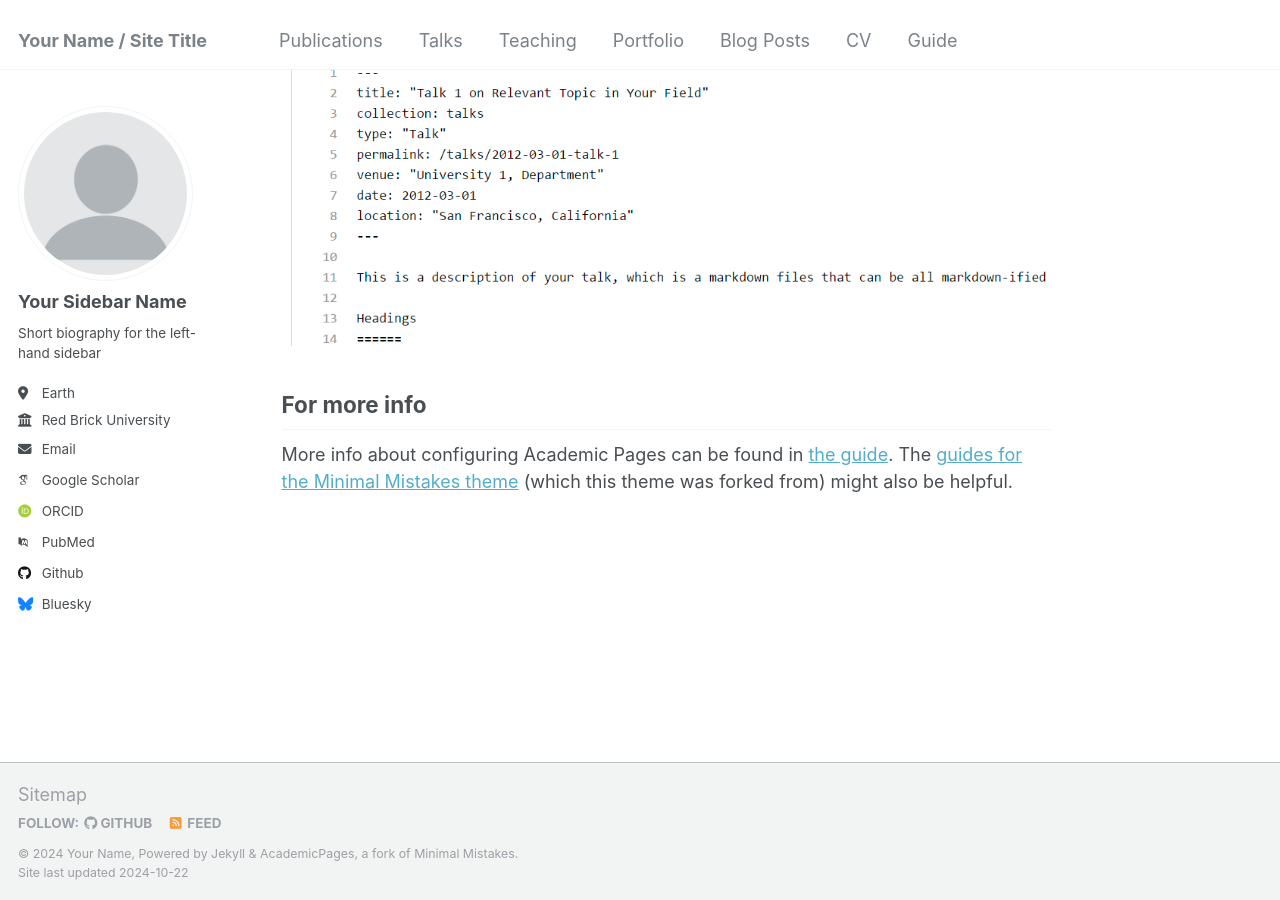
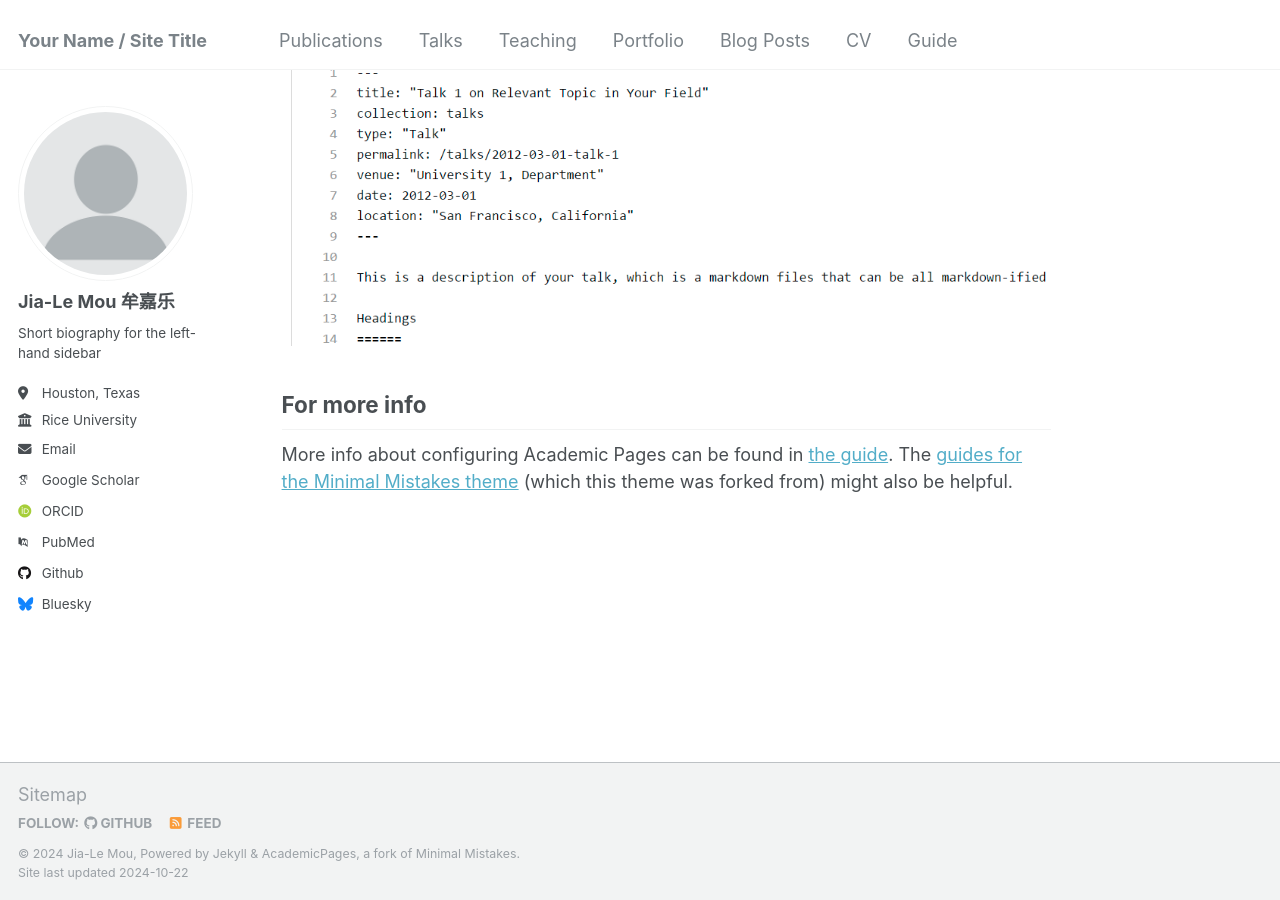
Before and after one commit to Mou-Jia-Le/Mou-Jia-Le.github.io, a Jekyll site: the page built from _pages/about.md, in a window 1280 px wide and 900 px high, scrolled down 2643 px. Built offline with Jekyll 4.4.1, drawn with Linux system fonts in a browser that asks for light colours; some web fonts are replaced.

Commit message:
Update _config.yml

```diff
--- a/_config.yml
+++ b/_config.yml
@@ -10,9 +10,9 @@
 locale                   : "en-US"
 title                    : "Your Name / Site Title"
 title_separator          : "-"
-name                     : &name "Your Name"
+name                     : &name "Jia-Le Mou"
 description              : &description "personal description"
-url                      : https://academicpages.github.io # the base hostname & protocol for your site e.g. "https://mmistakes.github.io"
+url                      : https://academicpages.github.io  # the base hostname & protocol for your site e.g. "https://mmistakes.github.io"
 baseurl                  : "" # the subpath of your site, e.g. "/blog"
 repository               : "academicpages/academicpages.github.io"
 
@@ -22,17 +22,17 @@ repository               : "academicpages/academicpages.github.io"
 author:
   # Biographic information
   avatar           : "profile.png"
-  name             : "Your Sidebar Name"
+  name             : "Jia-Le Mou 牟嘉乐"
   pronouns         : # example: "she/her"
   bio              : "Short biography for the left-hand sidebar"
-  location         : "Earth"
-  employer         : "Red Brick University"
+  location         : "Houston, Texas"
+  employer         : "Rice University"
   uri              : # URL
-  email            : "none@example.org"
+  email            : "jm163@rice.edu/moujiale@rice.edu"
 
   # Academic websites
   arxiv            : # URL - Update with the correct link to your profile
-  googlescholar    : "https://scholar.google.com/citations?user=PS_CX0AAAAAJ"
+  googlescholar    : "https://scholar.google.com/citations?user=YbDFyNYAAAAJ&hl=en"
   impactstory      : # URL
   orcid            : "http://orcid.org/yourorcidurl"
   semantic         : # URL
```
